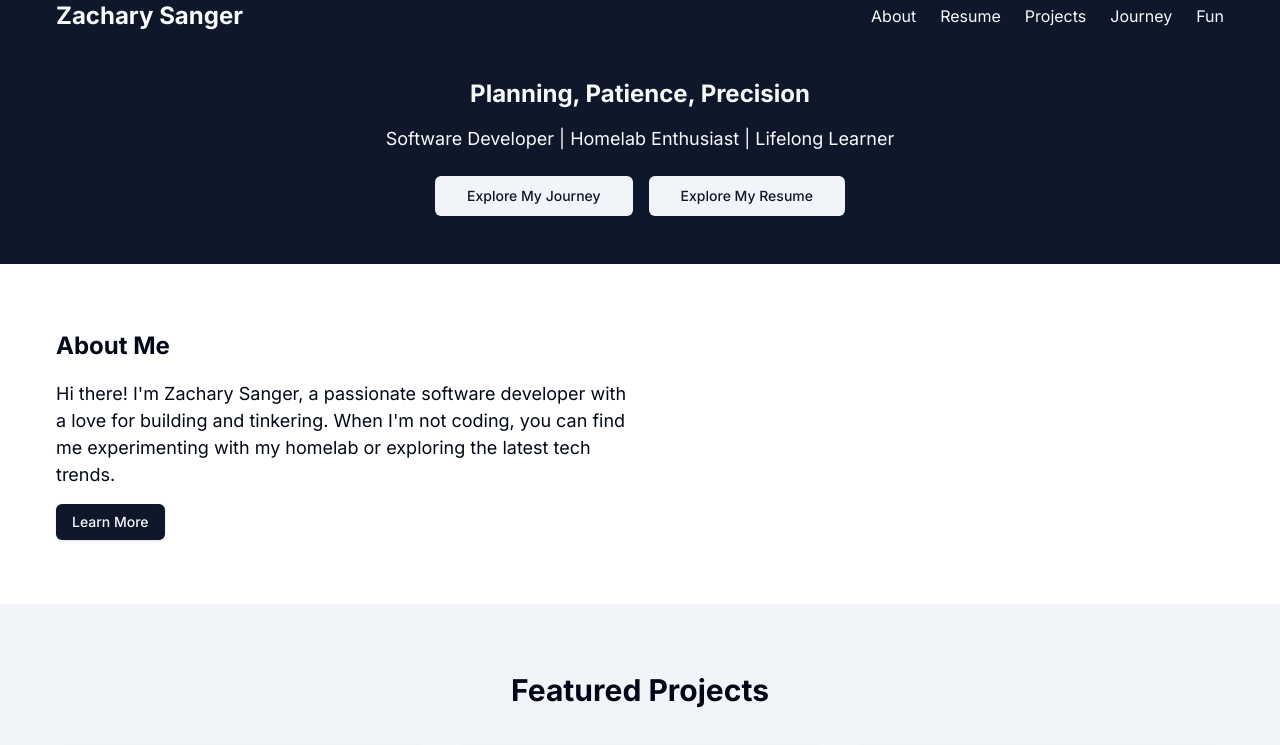
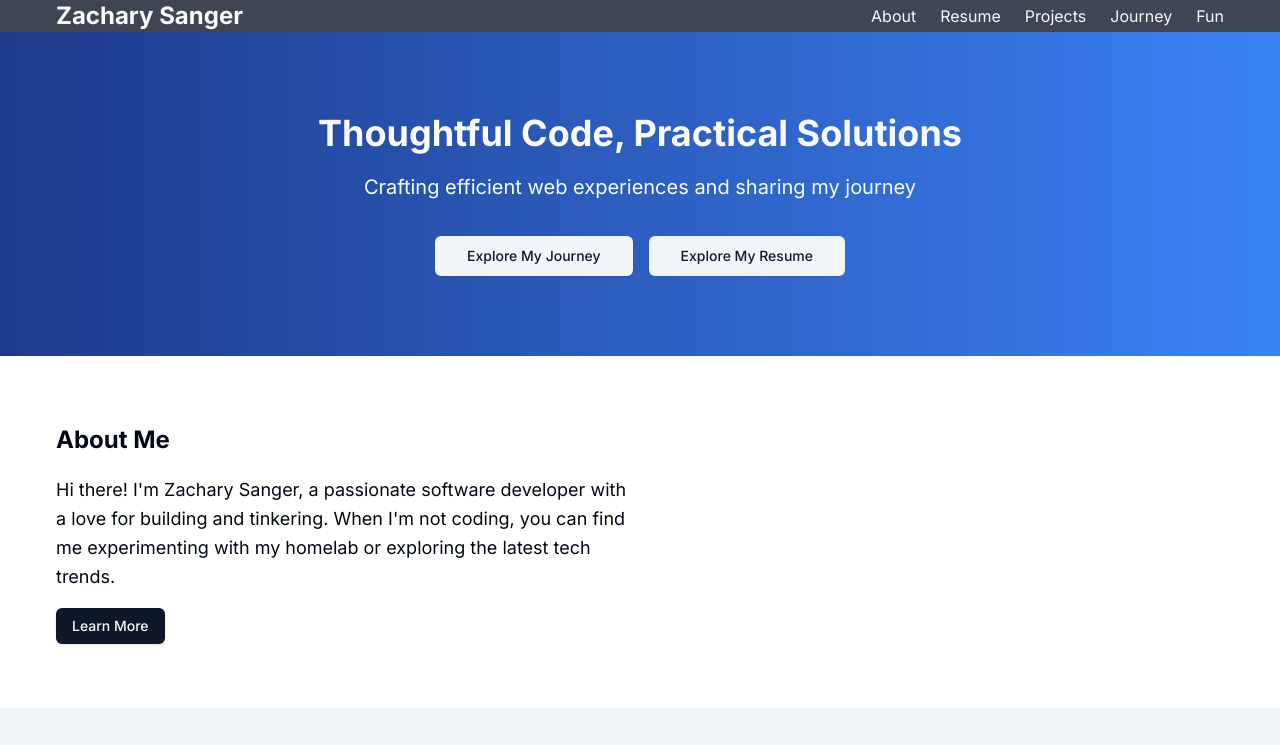
Before and after one commit to Zsanger34/portfoliov2, a Next.js app: page / in a window 1280 px wide. Shown: the top 745 px of the page. Built offline with nearby package versions, Linux system fonts and the light colour scheme.

Commit message:
Update Node version and README

```diff
--- a/app/about/about.module.css
+++ b/app/about/about.module.css
@@ -1,10 +1,10 @@
 .section {
   width: 100%;
-  padding: 4rem 0;
+  padding: 4rem 1rem;
 }
 
 .title {
-  font-size: 2.25rem;
+  font-size: 2.5rem;
   font-weight: bold;
   margin-bottom: 2rem;
 }
--- a/app/about/page.tsx
+++ b/app/about/page.tsx
@@ -13,7 +13,7 @@ export default function About() {
             <div>
             <Image
               src="/4DEA37D4-E0F1-42C4-8DCC-E8E6244C7652.jpg"
-              alt="Your Name"
+              alt="Zachary Sanger"
               className={styles.profileImage}
               layout="responsive"
               width={200}
@@ -30,6 +30,9 @@ export default function About() {
               <p className={styles.aboutText}>
                 When I&apos;m not coding or tinkering with my homelab, you can find me Snowboarding, Cooking, or Lifting.
                 I believe in the power of thinking 3 moves ahead, and I&apos;m always eager to take on new challenges and push the boundaries of what&apos;s possible.
+              </p>
+              <p className={styles.aboutText}>
+                My goal is to build intuitive applications that make life easier and share what I learn along the way.
               </p>
 
             </div>
--- a/app/globals.css
+++ b/app/globals.css
@@ -77,7 +77,7 @@
     @apply border-border;
   }
   body {
-    @apply bg-background text-foreground;
+    @apply bg-background text-foreground leading-relaxed;
   }
 }
 
--- a/app/layout.tsx
+++ b/app/layout.tsx
@@ -8,8 +8,8 @@ import Footer from '../components/Footer'
 const inter = Inter({ subsets: ['latin'] })
 
 export const metadata = {
-  title: 'Zachary Sanger - Resume',
-  description: 'Personal website showcasing skills, projects, and personality',
+  title: 'Zachary Sanger - Professional Portfolio',
+  description: 'Showcasing projects, experience and my journey in tech',
 }
 
 export default function RootLayout({
@@ -21,7 +21,7 @@ export default function RootLayout({
     <html lang="en">
       <body className={inter.className}>
       <Head>
-        <title>Zach Sanger - Resume</title>
+        <title>Zach Sanger - Professional Portfolio</title>
         <meta name="viewport" content="width=device-width, initial-scale=1" />
       </Head>
         <Header />
--- a/components/Header.tsx
+++ b/components/Header.tsx
@@ -2,8 +2,8 @@ import Link from "next/link";
 
 export default function Header() {
   return (
-    <header className="bg-primary text-primary-foreground sticky top-0 z-50 w-full">
-      <nav className="container mx-auto px-4 py-4 flex justify-between items-center">
+    <header className="bg-primary/80 backdrop-blur-lg text-primary-foreground sticky top-0 z-50 w-full">
+      <nav className="container mx-auto px-4 py-3 flex justify-between items-center">
         {/* Logo */}
         <Link href="/" className="text-2xl font-bold">
           Zachary Sanger
@@ -65,7 +65,7 @@ export default function Header() {
           {/* Dropdown Content */}
           <div
             id="dropdown-content"
-            className="absolute right-0 bg-primary border border-secondary text-primary-foreground rounded-lg shadow-lg w-40 mt-2 p-2 hidden"
+            className="absolute right-0 bg-primary/90 border border-secondary text-primary-foreground rounded-lg shadow-lg w-40 mt-2 p-2 hidden"
           >
             <Link href="/about" className="block hover:bg-secondary hover:text-primary-foreground p-2 rounded">
               About
@@ -102,9 +102,19 @@ export default function Header() {
               dropdownContent.style.display = isDropdownOpen ? 'block' : 'none';
             });
 
-            // Close dropdown on scroll
+            // Close dropdown on scroll or outside click
             window.addEventListener('scroll', function () {
               if (isDropdownOpen) {
+                isDropdownOpen = false;
+                dropdownContent.style.display = 'none';
+              }
+            });
+            document.addEventListener('click', function (event) {
+              if (
+                isDropdownOpen &&
+                !dropdownTrigger.contains(event.target as Node) &&
+                !dropdownContent.contains(event.target as Node)
+              ) {
                 isDropdownOpen = false;
                 dropdownContent.style.display = 'none';
               }
--- a/components/HeroSection.tsx
+++ b/components/HeroSection.tsx
@@ -6,9 +6,9 @@ export default function HeroSection() {
   return (
     <section className={styles.heroSection}>
       <div className={styles.heroContent}>
-        <h1 className={styles.heroTitle}>Planning, Patience, Precision</h1>
+        <h1 className={styles.heroTitle}>Thoughtful Code, Practical Solutions</h1>
         <p className={styles.heroSubtitle}>
-          Software Developer | Homelab Enthusiast | Lifelong Learner
+          Crafting efficient web experiences and sharing my journey
         </p>
         <div className={styles.buttonGroup}>
           <Link href="/journey">
--- a/styles/home.module.css
+++ b/styles/home.module.css
@@ -1,8 +1,9 @@
 .heroSection {
   width: 100%;
-  padding: 3rem 0;
-  background-color: hsl(var(--primary));
+  padding: 5rem 0;
+  background-image: linear-gradient(90deg, #1e3a8a, #3b82f6);
   color: hsl(var(--primary-foreground));
+  text-align: center;
 }
 
 .heroContent {
@@ -15,8 +16,8 @@
 }
 
 .heroTitle {
-  font-size: 1.5rem;
-  font-weight: bold;
+  font-size: 2.25rem;
+  font-weight: 700;
   line-height: 1.2;
   margin-bottom: 1rem;
 }
@@ -26,12 +27,15 @@
   padding: 1rem 2rem; /* More space inside the button */
   border: 2px solid #fff; /* Optional: Add a border for emphasis */
   box-shadow: 0px 4px 8px rgba(0, 0, 0, 0.2); /* Add a subtle shadow */
+  background-color: rgba(255, 255, 255, 0.15);
+  backdrop-filter: blur(4px);
+  border-radius: 0.375rem;
 }
 
 
 .heroSubtitle {
-  font-size: 1.125rem;
-  margin-bottom: 1.5rem;
+  font-size: 1.25rem;
+  margin-bottom: 2rem;
 }
 
 .buttonGroup {
@@ -41,7 +45,7 @@
 
 .section {
   width: 100%;
-  padding: 4rem 0;
+  padding: 4rem 1rem;
 }
 
 .sectionTitle {
```
Also changed, not shown: 2 other files (tests, documents, lock files or other folders).
